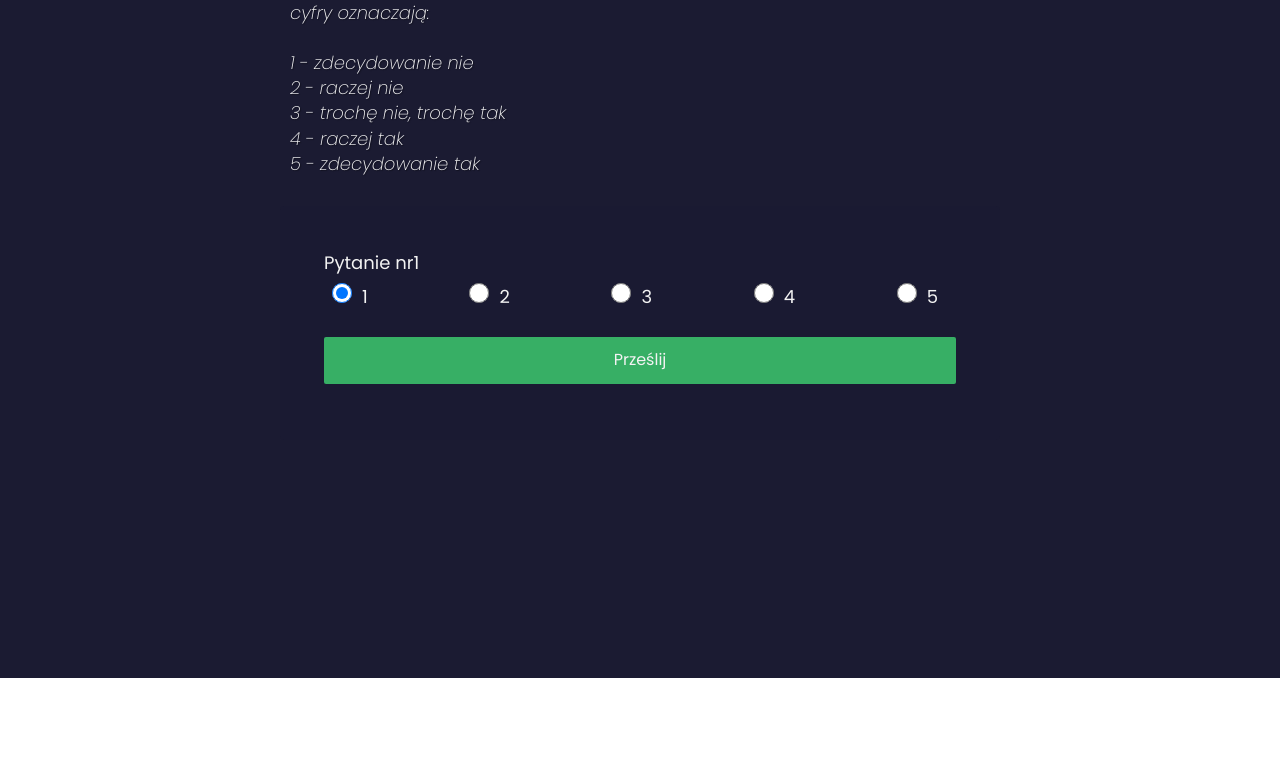
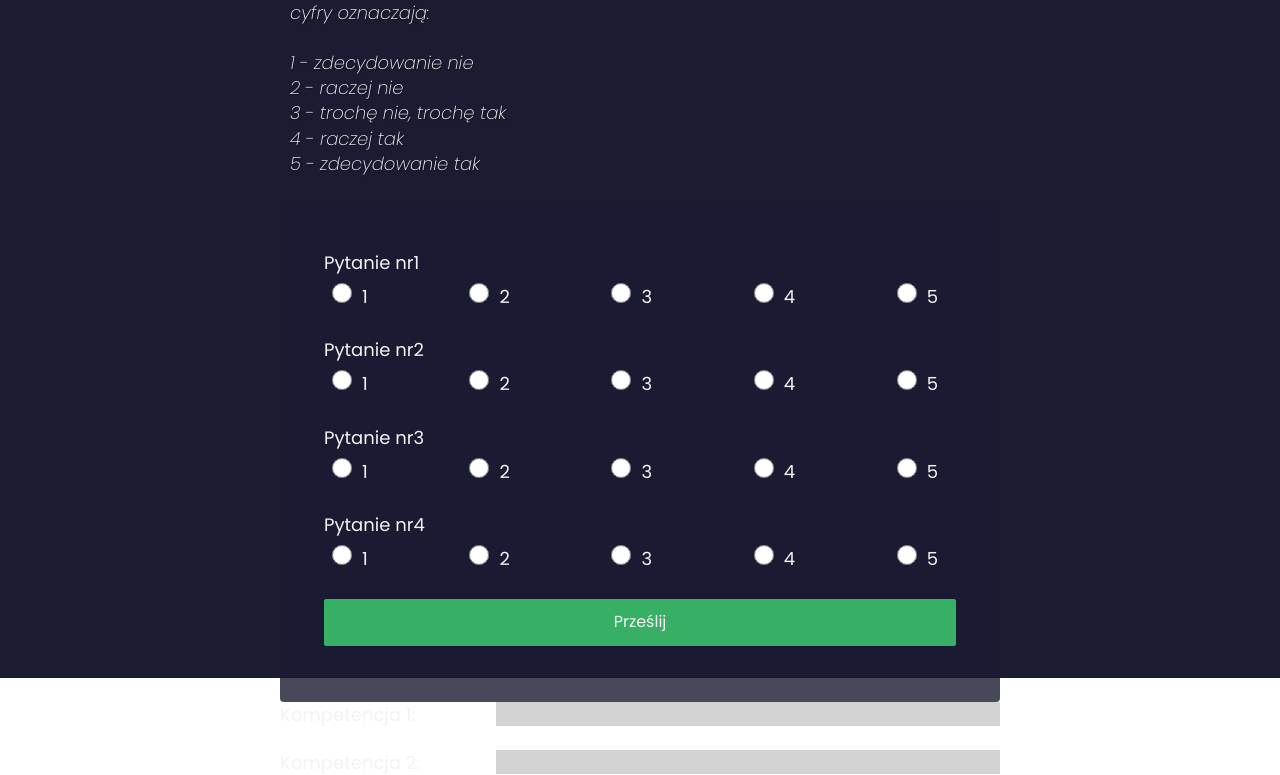
Before and after one commit to pursuk/PP_quiz, a plain HTML site: page index.html in a window 1280 px wide. Shown: the part 122-897 px from the top of the page. Before the commit the page ends 800 px from the top, so only its background shows below. Drawn offline with Linux system fonts and the light colour scheme.

Commit message:
working proof of concept

```diff
--- a/index.html
+++ b/index.html
@@ -18,31 +18,119 @@
             5 - zdecydowanie tak <br>
         </p>
     </header>
-    <form id="survey-form">
+    <form id="survey-form" onsubmit="event.preventDefault(); submitHandler();">
         <div class="form-group">
             <p>Pytanie nr1</p>
             <div class="break"></div>
             <label>
                 <input
-                        name="user-recommend"
+                        name="q1"
                         value=1
                         type="radio"
                         class="input-radio"
-                        checked
                 />1</label
             >
             <label>
                 <input
-                        name="user-recommend"
+                        name="q1"
                         value=2
                         type="radio"
                         class="input-radio"
                 />2</label
             >
-
+            <label>
+                <input
+                    name="q1"
+                    value=3
+                    type="radio"
+                    class="input-radio"
+                    required
+            />3</label
+            >
             <label
             ><input
-                    name="user-recommend"
+                    name="q1"
+                    value=4
+                    type="radio"
+                    class="input-radio"
+            />4</label
+            >
+            <label
+            ><input
+                    name="q1"
+                    value=5
+                    type="radio"
+                    class="input-radio"
+            />5</label
+            >
+        </div>
+        <div class="form-group">
+            <p>Pytanie nr2</p>
+            <div class="break"></div>
+            <label>
+                <input
+                        name="q2"
+                        value=1
+                        type="radio"
+                        class="input-radio"
+                />1</label
+            >
+            <label>
+                <input
+                        name="q2"
+                        value=2
+                        type="radio"
+                        class="input-radio"
+                />2</label
+            >
+            <label
+            ><input
+                    name="q2"
+                    value=3
+                    type="radio"
+                    class="input-radio"
+                    required
+            />3</label
+            >
+            <label
+            ><input
+                    name="q2"
+                    value=4
+                    type="radio"
+                    class="input-radio"
+            />4</label
+            >
+            <label
+            ><input
+                    name="q2"
+                    value=5
+                    type="radio"
+                    class="input-radio"
+            />5</label
+            >
+        </div>
+        <div class="form-group">
+            <p>Pytanie nr3</p>
+            <div class="break"></div>
+            <label>
+                <input
+                        name="q3"
+                        value=1
+                        type="radio"
+                        class="input-radio"
+                />1</label
+            >
+            <label>
+                <input
+                        name="q3"
+                        value=2
+                        type="radio"
+                        class="input-radio"
+                />2</label
+            >
+            <label
+            ><input
+                    name="q3"
                     value=3
                     type="radio"
                     class="input-radio"
@@ -50,7 +138,7 @@
             >
             <label
             ><input
-                    name="user-recommend"
+                    name="q3"
                     value=4
                     type="radio"
                     class="input-radio"
@@ -58,7 +146,51 @@
             >
             <label
             ><input
-                    name="user-recommend"
+                    name="q3"
+                    value=5
+                    type="radio"
+                    class="input-radio"
+            />5</label
+            >
+        </div>
+        <div class="form-group">
+            <p>Pytanie nr4</p>
+            <div class="break"></div>
+            <label>
+                <input
+                        name="q4"
+                        value=1
+                        type="radio"
+                        class="input-radio"
+                />1</label
+            >
+            <label>
+                <input
+                        name="q4"
+                        value=2
+                        type="radio"
+                        class="input-radio"
+                />2</label
+            >
+            <label>
+                <input
+                    name="q4"
+                    value=3
+                    type="radio"
+                    class="input-radio"
+                />3</label
+            >
+            <label>
+                <input
+                    name="q4"
+                    value=4
+                    type="radio"
+                    class="input-radio"
+                />4</label
+            >
+            <label
+            ><input
+                    name="q4"
                     value=5
                     type="radio"
                     class="input-radio"
@@ -73,6 +205,49 @@
     </form>
 </div>
 
+<div class="bar-div">
+    <p id="srednia12" style="display: inline">Kompetencja 1:</p>
+    <div class="bar-bg">
+        <div id="skill1" class="skill1" style="height:24px;width:0"></div>
+    </div>
+</div>
+<br>
+<div class="bar-div">
+    <p id="srednia34" style="display: inline">Kompetencja 2:</p>
+    <div class="bar-bg">
+        <div id="skill2" class="skill2" style="height:24px;width:0"></div>
+    </div>
+</div>
+<script>
+    function submitHandler(event){
+        const form=document.getElementById("survey-form")
+        const formData = new FormData(form);
+        let avg12,avg34;
+        let count12 = 0, count34 = 0;
+        let sum12 = 0, sum34 = 0;
+        let skill1_qs = ['q1', 'q2'];
+        let skill2_qs = ['q3', 'q4'];
+        for (const [key, value] of formData) {
+            console.log(key)
+            if (skill1_qs.includes(key)) {
+                console.log("is in q1q2")
+                count12 += 1
+                sum12 += Number(value)
+            } else if (skill2_qs.includes(key)) {
+            console.log("is in q3q4 ")
+            count34 += 1
+            sum34 += Number(value)
+            }
+        }
+        avg12 = sum12/count12
+        avg34 = sum34/count34
+        document.getElementById("srednia12").innerHTML = "Kompetencja 1:    " + avg12.toFixed(2)
+        document.getElementById("srednia34").innerHTML = "Kompetencja 2:    " + avg34.toFixed(2)
+        document.getElementById("skill1").style.width = avg12/5*100+"%"
+        document.getElementById("skill2").style.width = avg34/5*100+"%"
+    }
+</script>
+
 
 </body>
 </html>
--- a/main.css
+++ b/main.css
@@ -184,3 +184,20 @@ form {
     flex-basis: 100%;
     height: 0;
 }
+.bar-div{
+    width: 720px;
+    margin: 0 auto;
+}
+.bar-bg {
+    background-color: #d2d2d2;
+    width: 70%;
+    margin: 0 auto;
+    float: right;
+}
+.skill1 {
+    background-color: #70c9b3;
+}
+
+.skill2 {
+    background-color: #785aa0;
+}
```
